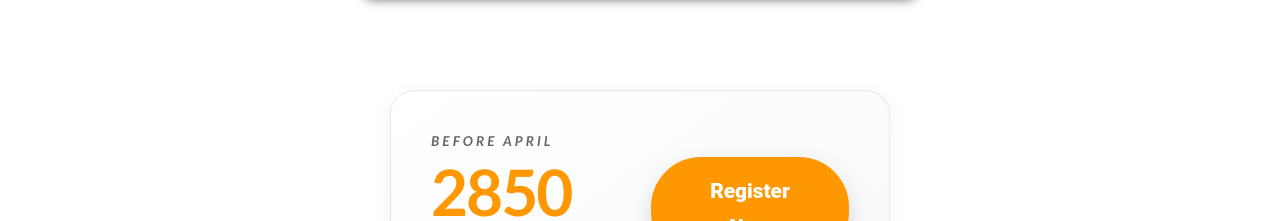
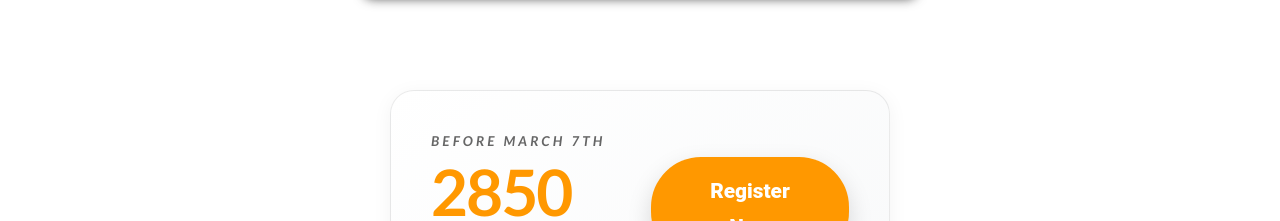
Before and after one commit to khesly1903/FlipInvertedArtsWebsite, a React (Vite) app: page /events in a window 1280 px wide. Shown: the part 1720-1941 px from the top of the page. Built offline with nearby package versions, Linux system fonts and the light colour scheme.

Commit message:
Text updates

```diff
--- a/public/locales/ar/translation.json
+++ b/public/locales/ar/translation.json
@@ -263,7 +263,7 @@
     "events-text": "متفوتوش المتعة في الحفلة السنوية! عرض الربيع هو عرض علی مسرح بذوق معين. أطفالنا بيقدموا جملة علی مزيكا في فريق او سولو في شهر مايو/يونيو. حفلة الصيف تكون في الساحل في ديبلو. في الحفلة ألعاب الشتاء، بنرحب بكل الأطفال يلعبوا في تحديات الجمباز الفردية والجماعية الممتعة وكله بيكسب في الآخر!",
     "current-event": "الخفلات الحالية",
     "current-event-description": "سجّل بدري لحفلاتنا الجاية واحجز مكانك قبل ما الأسعار تزيد!",
-    "annual-event": "الحفلات الجاية",
+    "annual-event": "حفلاتنا السنوية",
     "past-event": "الحفلات سابقة",
     "annual": {
       "summer": {
--- a/src/pages/EventsPage.jsx
+++ b/src/pages/EventsPage.jsx
@@ -99,7 +99,7 @@ const EventsPage = () => {
                 fontStyle: "italic",
               }}
             >
-              Before April
+              Before March 7th
             </Typography>
             <Typography
               variant="h2"
```
